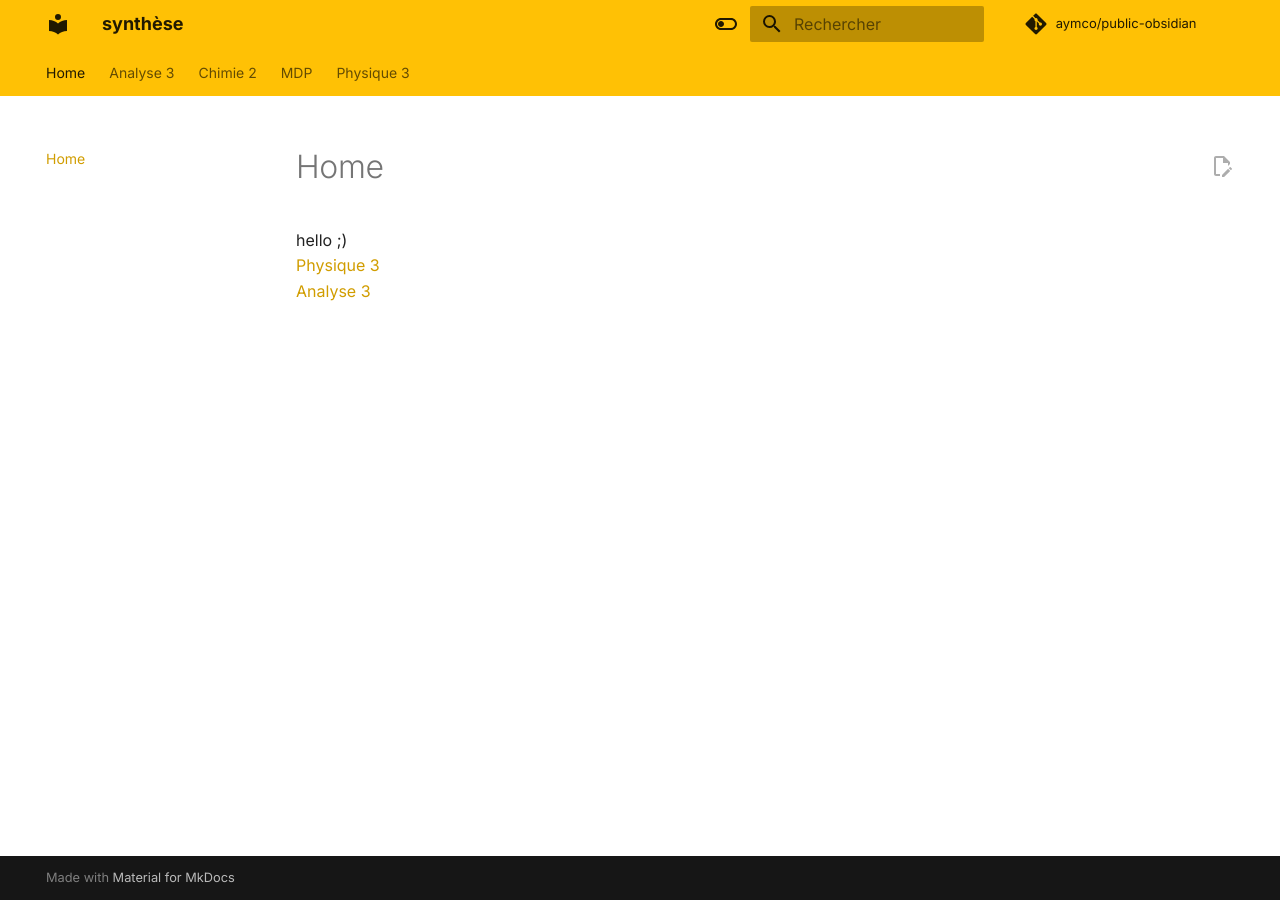
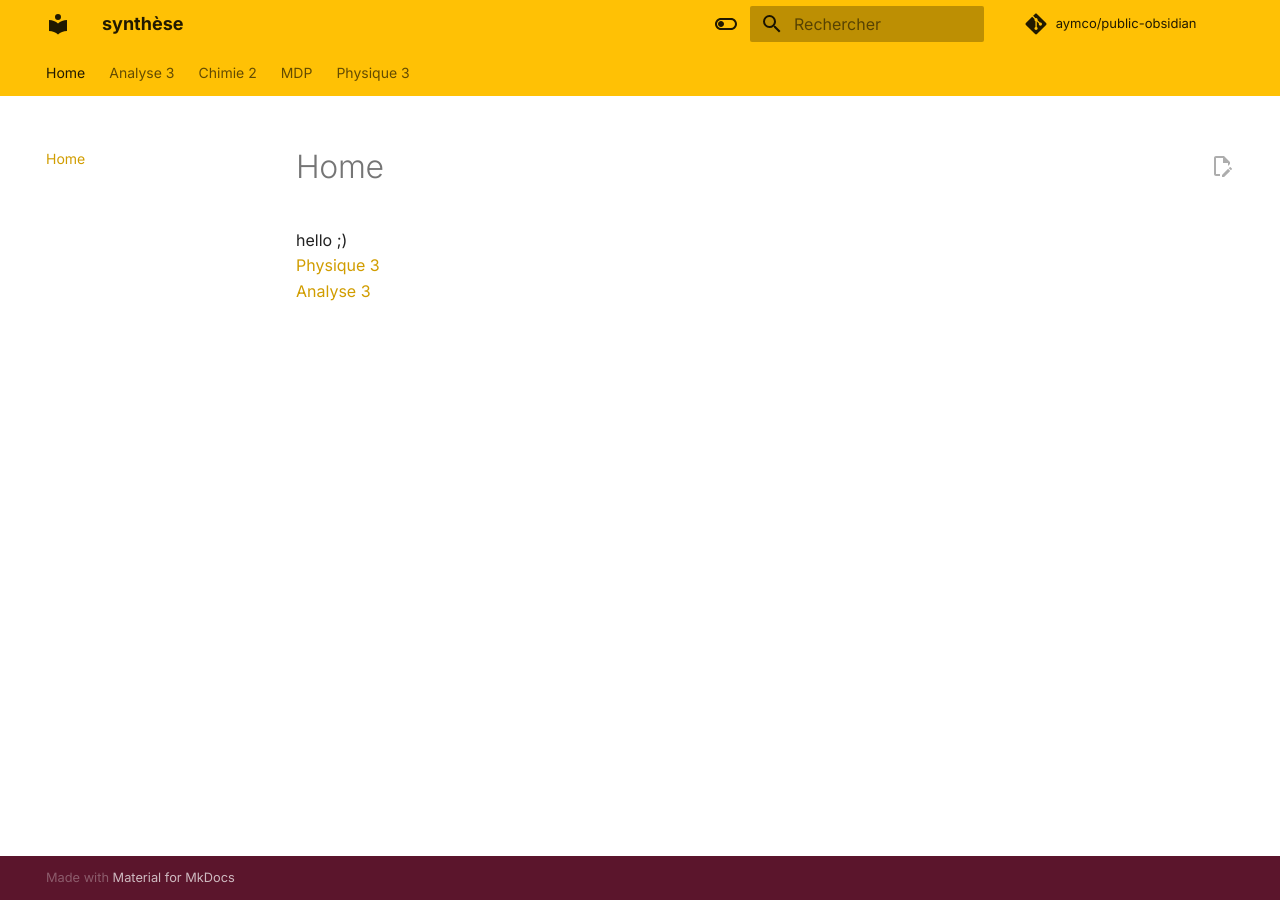
Before and after one commit to Aymco/public-obsidian, an MkDocs documentation site: the page built from docs/index.md, in a window 1280 px wide. Built offline with MkDocs 1.6.1 and Material for MkDocs 9.7.7, drawn with Linux system fonts in a browser that asks for light colours; comment, search, counter and statistics services are not loaded.

Commit message:
Update extra.css

```diff
--- a/docs/stylesheets/extra.css
+++ b/docs/stylesheets/extra.css
@@ -25,6 +25,37 @@
 em {
     color: var(--italic-color);
 }
+
+:root {
+
+    /* Primary color shades */
+    --md-primary-fg-color: #861f41;
+    --md-primary-fg-color--light: #861f4194;
+    --md-primary-fg-color--dark: #ac325a;
+    --md-primary-bg-color: hsla(0, 0%, 100%, 1);
+    --md-primary-bg-color--light: hsla(0, 0%, 100%, 0.7);
+    --md-text-link-color: hsla(231, 48%, 48%, 1);
+
+    /* Accent color shades */
+    --md-accent-fg-color: rgb(98, 18, 189);
+    --md-accent-fg-color--transparent: hsla(189, 100%, 37%, 0.1);
+    --md-accent-bg-color: hsla(0, 0%, 100%, 1);
+    --md-accent-bg-color--light: hsla(0, 0%, 100%, 0.7);
+  }
+
+  :root > * {
+
+    /* Code block color shades */
+    --md-code-bg-color: hsla(0, 0%, 96%, 1);
+    --md-code-fg-color: hsla(200, 18%, 26%, 1);
+
+    /* Footer */
+    --md-footer-bg-color: #861f41;
+    --md-footer-bg-color--dark: hsla(0, 0%, 0%, 0.32);
+    --md-footer-fg-color: hsla(0, 0%, 100%, 1);
+    --md-footer-fg-color--light: hsla(0, 0%, 100%, 0.7);
+    --md-footer-fg-color--lighter: hsla(0, 0%, 100%, 0.3);
+  }
 
 
 /*
```
